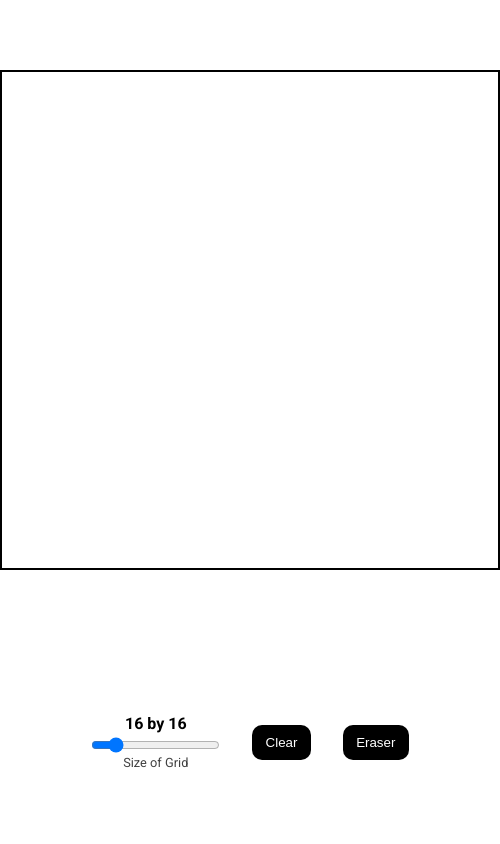
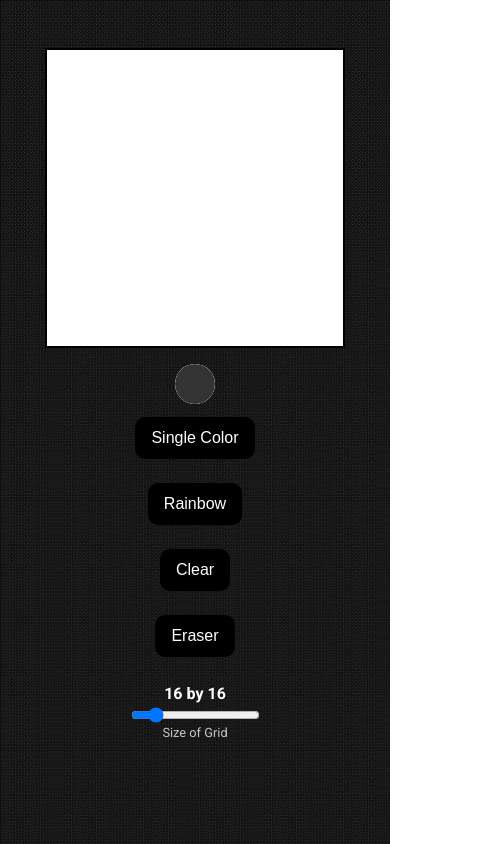
Before and after one commit to BlizZard-bot/etch-a-sketch, a plain HTML site: page index.html in a window 390 px wide. Shown: the whole page, 500 px wide, since content can reach past the window. Drawn offline with Linux system fonts and the light colour scheme.

Commit message:
Create UI for project and add different modes

```diff
--- a/index.html
+++ b/index.html
@@ -14,15 +14,22 @@
     <title>Etch-a-Sketch</title>
   </head>
   <body>
+    <div class="main-container">
       <div class="grid-container"></div>
       <div class="container">
+        <div class="one-color">
+          <input type="color" class="color-picker" />
+          <button class="btn single-color">Single Color</button>
+        </div>
+        <button class="btn rainbow-btn">Rainbow</button>
+        <button class="btn clear-btn">Clear</button>
+        <button class="btn eraser-btn">Eraser</button>
         <div class="box-number">
           <p class="grid-size">16 by 16</p>
           <input type="range" min="1" max="100" />
           <span class="grid-description">Size of Grid</span>
         </div>
-      <button class="btn clear-btn">Clear</button>
-      <button class="btn eraser-btn">Eraser</button>
+      </div>
     </div>
   </body>
 </html>
--- a/main.js
+++ b/main.js
@@ -2,8 +2,11 @@
 const gridContainer = document.querySelector(".grid-container");
 const slider = document.querySelector("input[type=range]");
 const gridSizeInfo = document.querySelector(".grid-size");
+const colorPicker = document.querySelector(".color-picker");
+let currentMode = "singleColor";
 let sideSquareNumber = 16;
 slider.value = 16;
+colorPicker.value = "#333333";
 // Function to generate divs based on user input of number of squares
 function generateGridDivs(sideSquareNumber) {
   let div = "";
@@ -16,12 +19,17 @@ function generateGridDivs(sideSquareNumber) {
 generateGridDivs(sideSquareNumber);
 
 // Function changing each individual box's background-color to a random color
-function changeBoxHoverColor(color) {
+function changeBoxHoverColor() {
   const gridItems = document.querySelectorAll(".grid-item");
   gridItems.forEach((item) => {
     item.addEventListener("mouseover", () => {
-      color = generateRandomColor();
-      item.style.backgroundColor = color;
+      if (currentMode === "rainbow") {
+        item.style.backgroundColor = generateRandomColor();
+      } else if (currentMode === "eraser") {
+        item.style.backgroundColor = "#fff";
+      } else if (currentMode === "singleColor") {
+        item.style.backgroundColor = colorPicker.value;
+      }
     });
   });
 }
@@ -59,6 +67,15 @@ clearButton.addEventListener("click", () => {
 
 const eraserButton = document.querySelector(".eraser-btn");
 eraserButton.addEventListener("click", () => {
-  color = "#fff";
-  changeBoxHoverColor(color);
+  currentMode = "eraser";
 });
+
+const rainbowButton = document.querySelector(".rainbow-btn");
+rainbowButton.addEventListener("click", () => {
+  currentMode = "rainbow";
+});
+
+const singleColorButton = document.querySelector(".single-color");
+singleColorButton.addEventListener("click", () => {
+  currentMode = "singleColor";
+});
--- a/style.css
+++ b/style.css
@@ -11,26 +11,23 @@
   box-sizing: border-box;
 }
 
-body,
-html {
-  height: 100%;
-}
-
 body {
   font-family: "Roboto";
   line-height: 1.6;
   display: grid;
   place-items: center;
+  background-image: url(./img/black-bg.jpg);
+  color: #fff;
 }
 
 .grid-container {
   display: grid;
   grid-template-columns: repeat(16, 1fr);
   grid-template-rows: repeat(16, 1fr);
-  /* gap: 10px; */
   width: var(--grid-width);
   height: var(--grid-height);
   border: 2px solid black;
+  margin-block: 3em 1em;
 }
 
 .grid-item {
@@ -41,10 +38,19 @@ body {
   background-color: #ccc;
 }
 
+.main-container {
+  display: flex;
+  justify-content: space-evenly;
+  align-items: center;
+  width: 100%;
+}
+
 .container {
   display: flex;
-  gap: 2em;
+  gap: 1.5em;
   align-items: center;
+  flex-direction: column;
+  justify-content: center;
 }
 
 .btn {
@@ -53,6 +59,8 @@ body {
   background-color: #000;
   color: #fff;
   border-radius: 10px;
+  transition: 0.35s all ease;
+  font-size: clamp(0.75rem, 5vw, 1rem);
 }
 
 .btn:hover,
@@ -81,5 +89,56 @@ body {
 .grid-description {
   font-size: 0.8rem;
   text-align: center;
-  color: rgba(0, 0, 0, 0.75);
+  color: rgba(255, 255, 255, 0.75);
 }
+
+.one-color {
+  display: flex;
+  flex-direction: column;
+  justify-content: center;
+}
+
+.color-picker {
+  border-radius: 50%;
+  height: 40px;
+  width: 40px;
+  border: none;
+  -webkit-appearance: none;
+  align-self: center;
+  margin-bottom: 1em;
+}
+
+.color-picker::-webkit-color-swatch-wrapper {
+  padding: 0;
+}
+.color-picker::-webkit-color-swatch {
+  border: none;
+  border-radius: 50%;
+  box-shadow: rgba(255, 255, 255, 0.24) 0px 1px 8px;
+}
+
+.color-picker::-moz-color-swatch-wrapper {
+  padding: 0;
+}
+.color-picker::-moz-color-swatch {
+  border: none;
+  border-radius: 50%;
+  box-shadow: rgba(255, 255, 255, 0.24) 0px 1px 8px;
+}
+
+@media (max-width: 600px) {
+  :root {
+    --grid-height: 400px;
+    --grid-width: 400px;
+  }
+  .main-container {
+    flex-direction: column;
+  }
+}
+
+@media (max-width: 450px) {
+  :root {
+    --grid-height: 300px;
+    --grid-width: 300px;
+  }
+}
```
Also changed, not shown: img/black-bg.jpg (added), 1 other file. Lines whose indentation alone changed are shown as unchanged.
